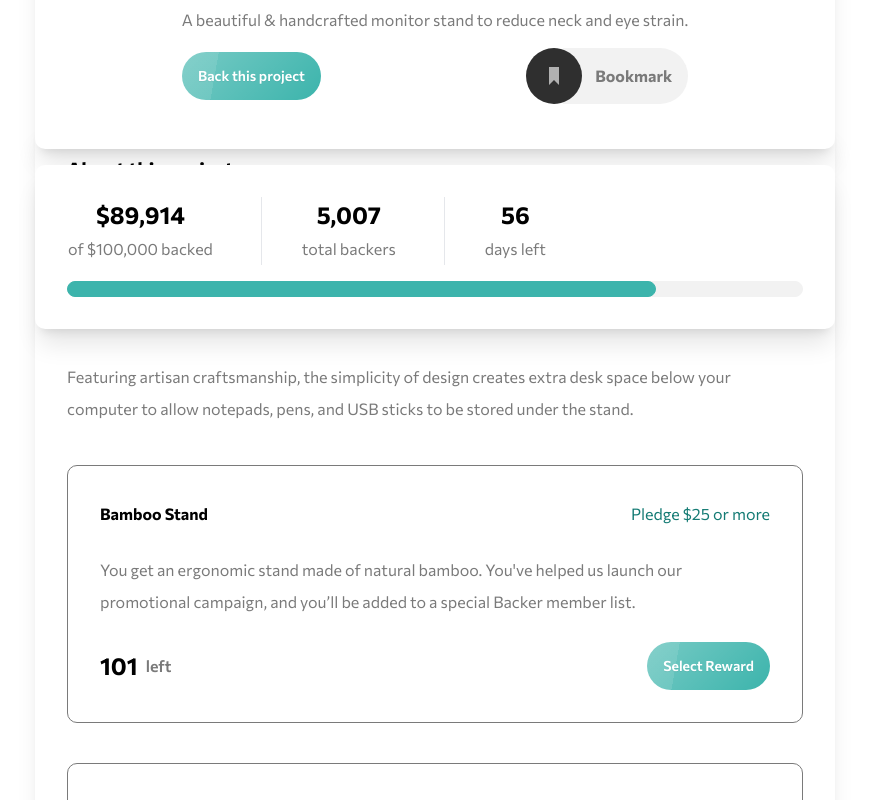
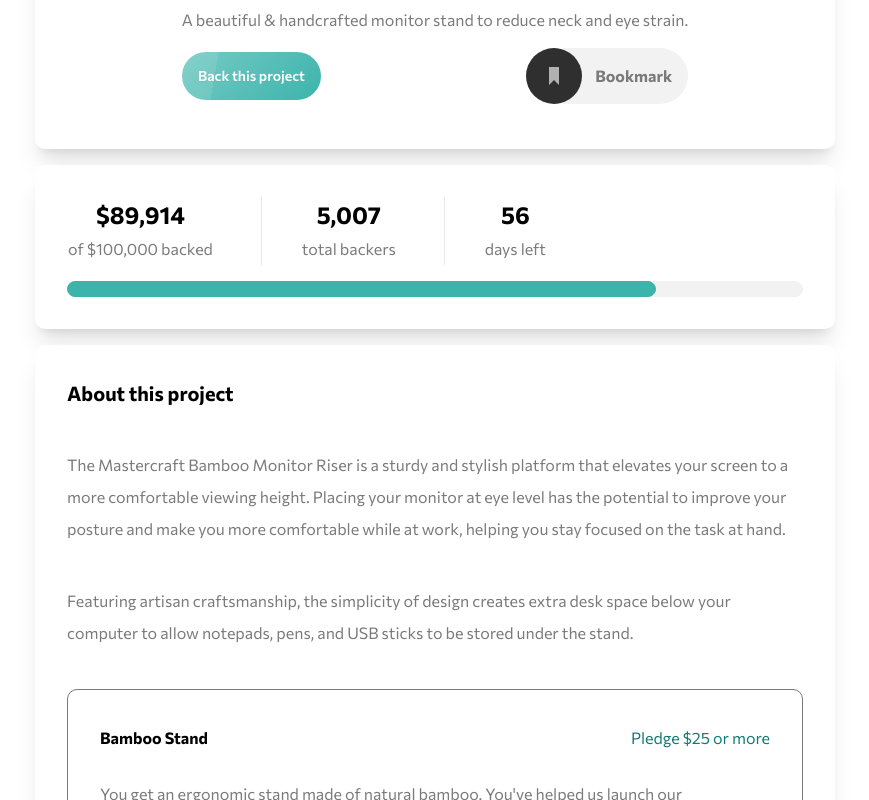
Before and after one commit to sksksk2024/crowdfunding-landing-page, a React (Create React App) app: page / in a window 1280 px wide. Shown: the part 460-1260 px from the top of the page, without its empty margins (205-1074 px from the left). Built offline with nearby package versions, Linux system fonts and the light colour scheme; a web font is replaced by a local one.

Commit message:
Added the relative to card 3 again, but that truncates the height(i didn't find a solution for it until this moment)

```diff
--- a/src/components/Card3.jsx
+++ b/src/components/Card3.jsx
@@ -2,7 +2,7 @@
 
 function Card3() {
   return (
-    <section className="flex flex-col justify-center items-start gap-10  inset-y-48I 2xs:inset-y-182.4I md:inset-y-300I lg:inset-y-128I xl:inset-y-224I text-black text-start z-1 w-full h-32H bg-white h-auto rounded-10BR p-32P shadow-xl leading-8">
+    <section className="flex flex-col justify-center items-start gap-10  inset-y-48I 2xs:inset-y-182.4I md:inset-y-300I lg:inset-y-128I relative xl:inset-y-224I text-black text-start z-1 w-full h-32H bg-white h-auto rounded-10BR p-32P shadow-xl leading-8">
       <h2 className="font-bold text-lg">
         About this project
       </h2>
```
